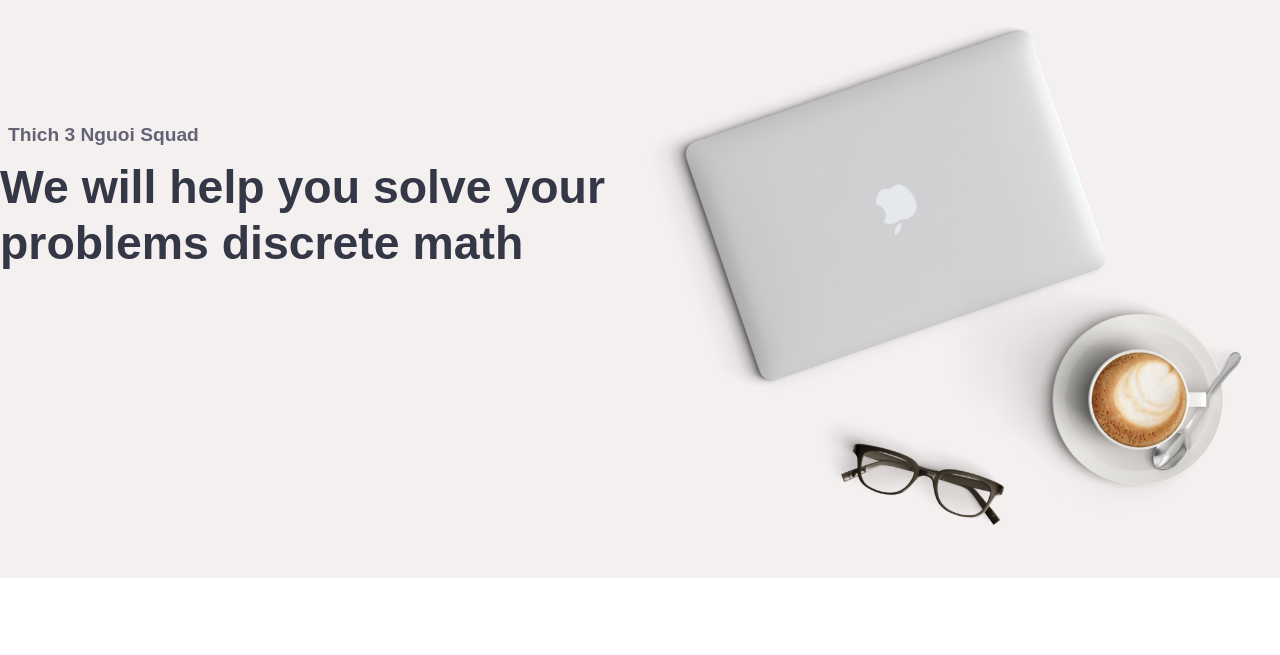
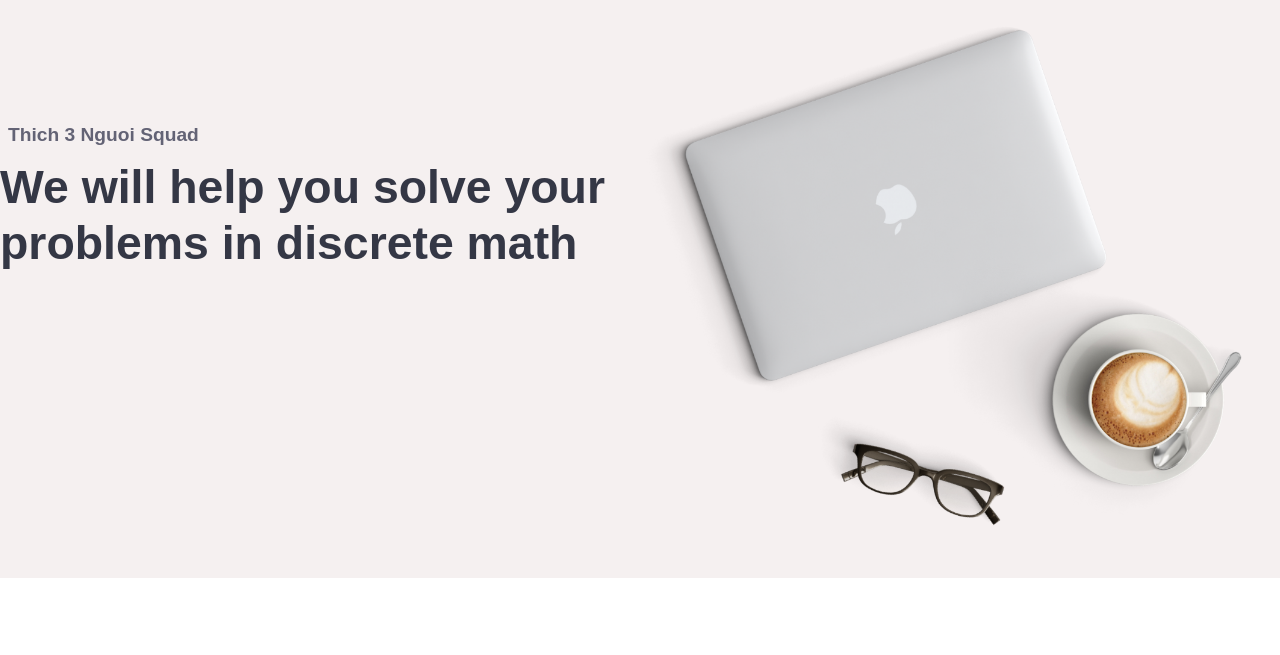
Before and after one commit to Rasermantis/SolveDiscreteMath, a plain HTML site: page index.html in a window 1280 px wide. Shown: the part 102-757 px from the top of the page. Drawn offline with Linux system fonts and the light colour scheme.

Commit message:
Add files via upload

```diff
--- a/index.html
+++ b/index.html
@@ -45,7 +45,7 @@
             <div class="banner_content">
                 <br>
                 <h1>Thich 3 Nguoi Squad</h1>
-                <p id="banner-content">We will help you solve your problems discrete math</p>
+                <p id="banner-content">We will help you solve your problems in discrete math</p>
             </div>
             <div class="banner_img">
                 <img src="img/hero-scene.png" alt="banner img" style="height: 500px;">
```
